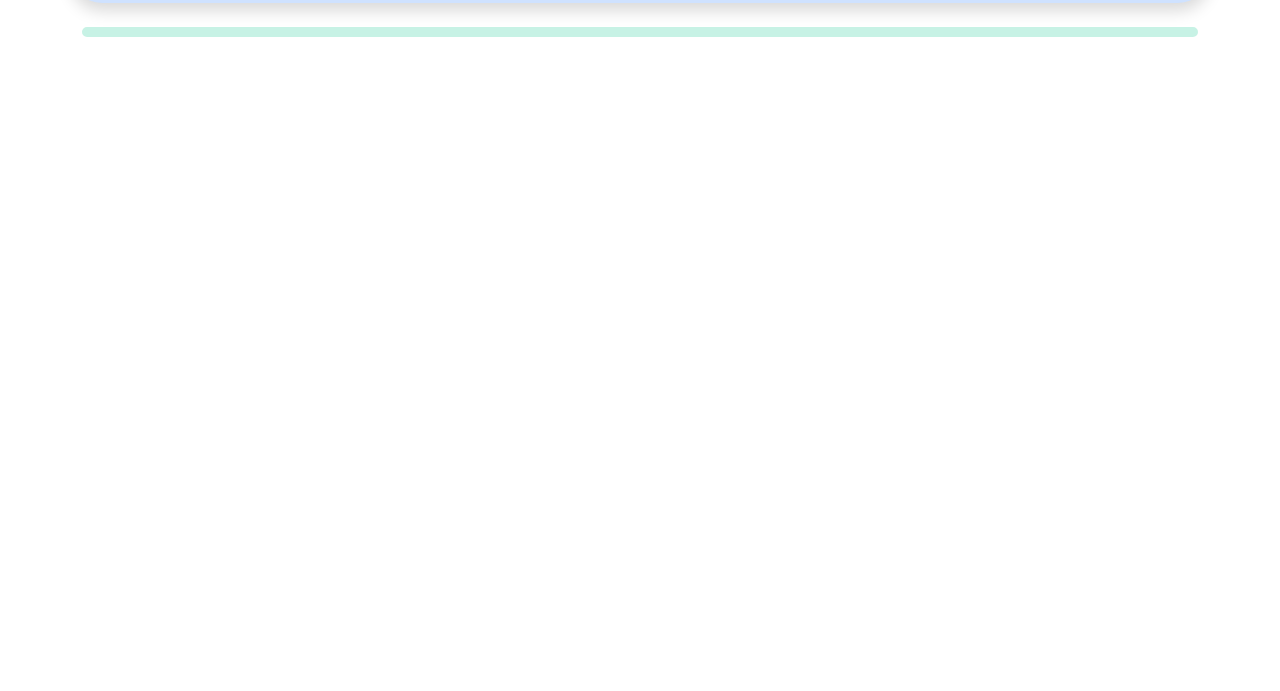
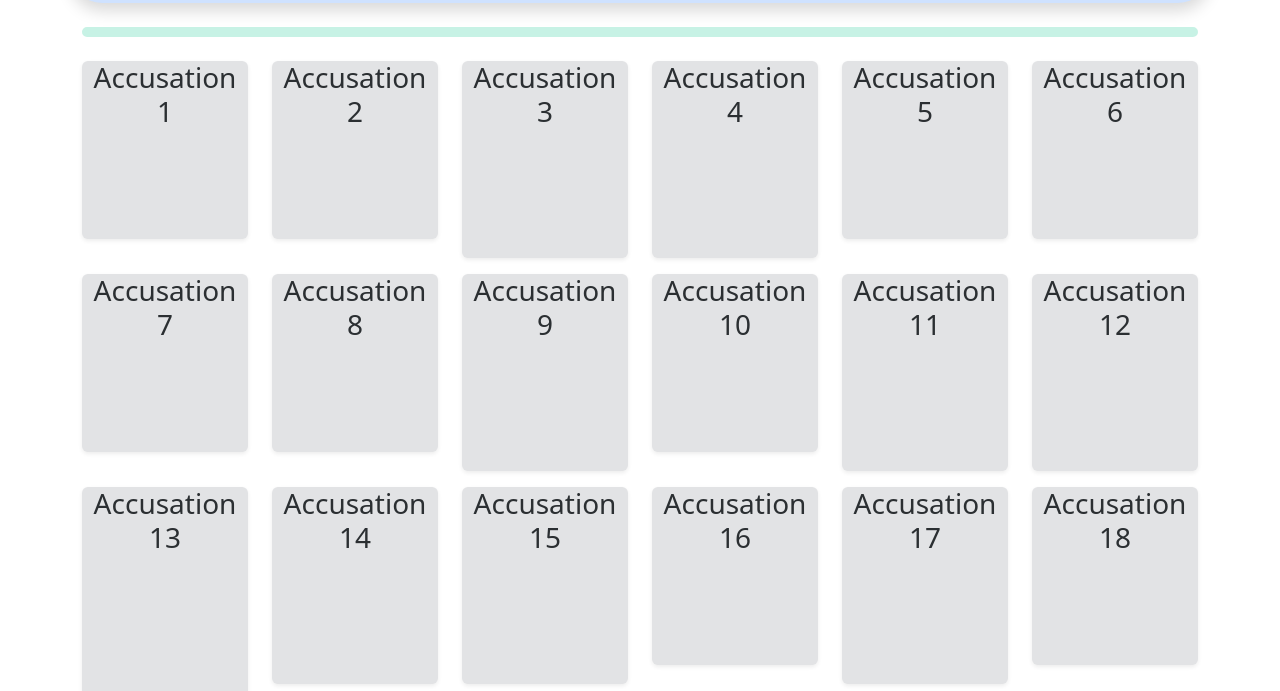
Before and after one commit to Zoruapi/lab-context-clues, a plain HTML site: page index.html in a window 1280 px wide. Shown: the part 109-800 px from the top of the page. Drawn offline with nearby package versions, Linux system fonts and the light colour scheme.

Commit message:
Finishing lab

```diff
--- a/index.html
+++ b/index.html
@@ -38,6 +38,11 @@
         </main>
 
         <script
+            src="https://cdn.jsdelivr.net/npm/bootstrap@5.3.7/dist/js/bootstrap.bundle.min.js"
+            integrity="sha384-ndDqU0Gzau9qJ1lfW4pNLlhNTkCfHzAVBReH9diLvGRem5+R9g2FzA8ZGN954O5Q"
+            crossorigin="anonymous"
+        ></script>
+        <script
             src="https://code.jquery.com/jquery-3.7.1.js"
             integrity="sha256-eKhayi8LEQwp4NKxN+CfCh+3qOVUtJn3QNZ0TciWLP4="
             crossorigin="anonymous"
--- a/scripts.js
+++ b/scripts.js
@@ -1,13 +1,50 @@
+var friends = ["Jessi", "Demel", "Bida", "Morellas", "Supli"];
+var locations = ["Living Room", "Kitchen", "Home Theatre Room", "Bedroom", "Bathroom",
+    "Garage", "Library", "Playroom", "Dining Room", "Guest Room"];
+var weapons = ["Beisbol Bat", "Book", "Cards Deck", "Butter Knife", "Bleach",
+    "Curtain", "Quill", "Candle", "Flowerpot", "Pillow", "Toothbrush", "Projector",
+    "Fireplace poker", "Charging cable", "Metal Straw", "Bookmark", "Scredriver",
+    "Darts", "Blender", "Fan"];
 
+$(function () {
 
+    var $ele;
 
+    for (var i = 0; i < 100; i++) {
+        $ele = createAccusationElement(i + 1);
+        $($ele).on('click', createAlert(i, $ele));
+    }
 
+})
 
-/*
-Accusations desgin
+// Creates one accusation and shows it on the page
+function createAccusationElement(number) {
+    var $divCol = $('<div class="col-6 col-md-4 col-lg-2"></div>');
+    var $divH3 = $('<div class="bg-secondary-subtle text-secondary-emphasis rounded shadow-sm"></div>');
+    var $h3 = $('<h3 class="text-center" id=Accusation' + number + '>Accusation ' + number + '</h3>');
+    $($h3).appendTo($($divH3));
+    $($divH3).appendTo($($divCol));
+    $($divCol).appendTo($('#accusations'));
 
-<div class="col-6 col-md-4 col-lg-2">
-    <div class="bg-secondary-subtle text-secondary-emphasis rounded shadow-sm">
-        <h3 class="text-center">Accusation 1</h3>
-    </div>
-</div> */
+    return $h3;
+}
+
+function createAlert(number, element) {
+
+    var friend = friends[(number % friends.length)];
+    var location = locations[(number % locations.length)];
+    var weapon = weapons[(number % weapons.length)];
+    var msg = "Accusation " + (number + 1) + ": I accuse " + friend +
+        ", with the " + weapon + " in the " + location;
+
+    var $alert = $('<div class="alert alert-warning fs-6" role="alert">' + msg + '</div>');
+
+    $($alert).css('visibility', 'hidden');
+    $($alert).appendTo($(element));
+
+    function displayAlert() {
+        $($alert).css('visibility', 'visible');
+    }
+
+    return displayAlert;
+}
```
